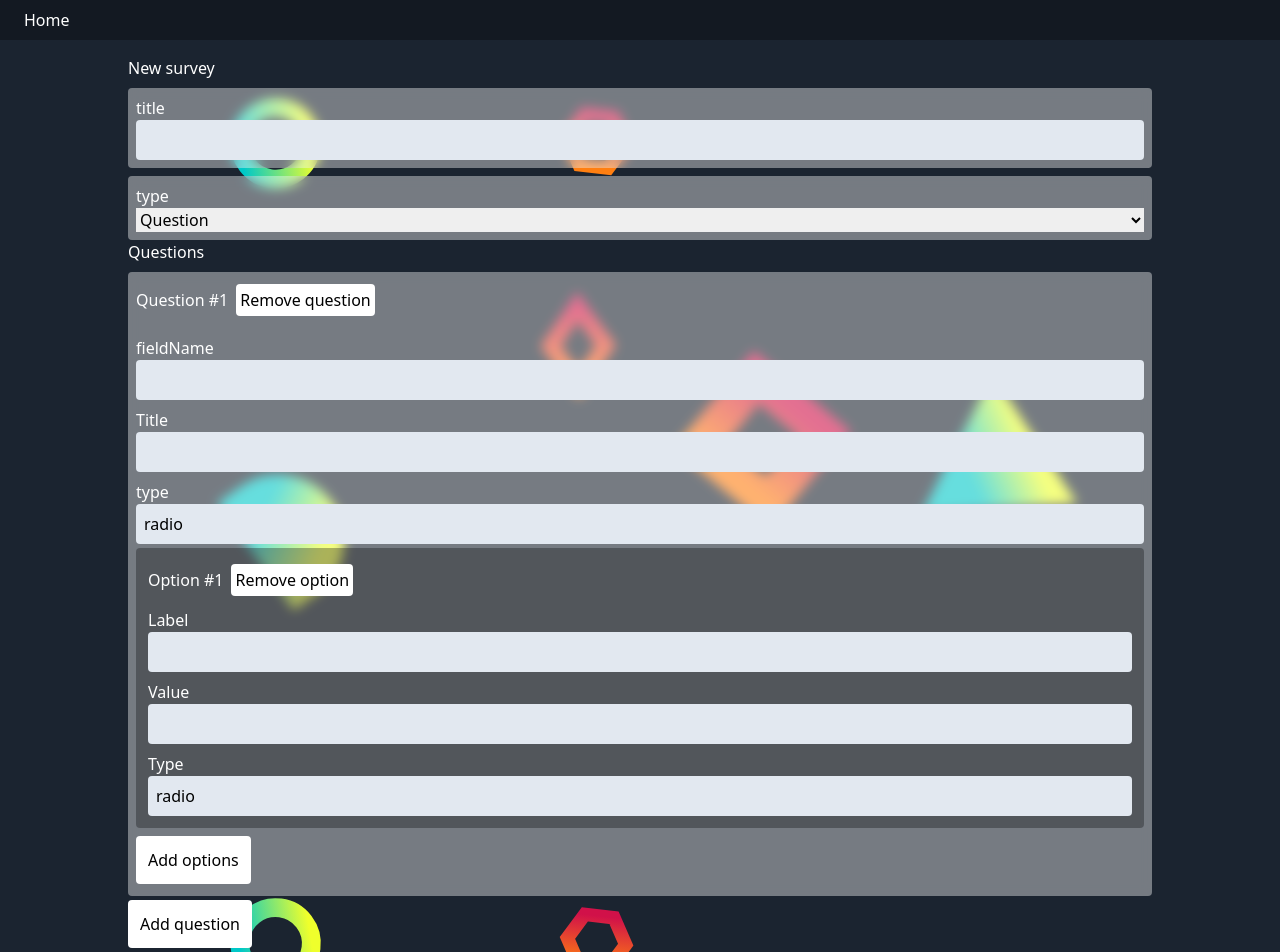
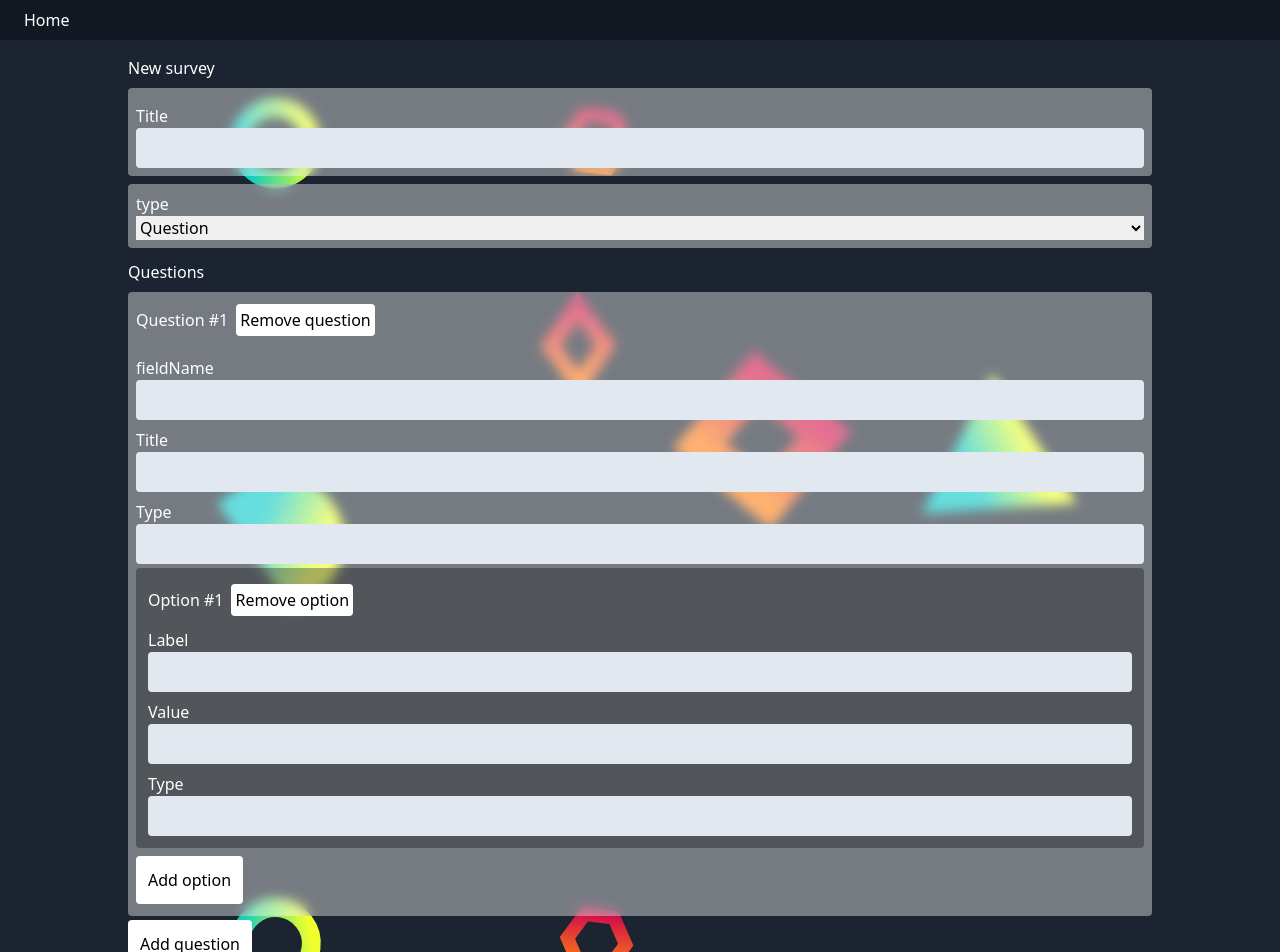
Before and after one commit to mark1yan0/survey-app, a React (Vite) app in the folder client/: page / in a window 1280 px wide. Shown: the top 952 px of the page. Built offline with nearby package versions, Linux system fonts and the light colour scheme.

Commit message:
client - refactors existing components with new form ones

```diff
--- /dev/null
+++ b/client/src/components/NewSurvey/Questions/QuestionOptions/index.tsx
@@ -0,0 +1,63 @@
+import { useFieldArray } from 'react-hook-form';
+import Input from '../../../Form/Fields/Input';
+
+const QuestionOptions: React.FC<{
+  index: number;
+  control: any;
+}> = ({ index, control }) => {
+  const { fields, append, remove } = useFieldArray({
+    name: `questions.${index}.options`,
+    control,
+  });
+  return (
+    <div>
+      {fields.map((field, idx) => (
+        <section key={field.id} className='bg-black/30 p-3 my-1 rounded'>
+          <div className='flex gap-2 items-center mb-2'>
+            <h2>Option #{idx + 1}</h2>
+            <button
+              className='bg-white text-black rounded p-1 my-1'
+              type='button'
+              onClick={() => remove(idx)}
+            >
+              Remove option
+            </button>
+          </div>
+          <Input
+            name={`questions.${index}.options.${idx}.label`}
+            label='Label'
+            required
+          />
+          {/* TODO: value should be the label? */}
+          <Input
+            name={`questions.${index}.options.${idx}.value`}
+            label='Value'
+            required
+          />
+          <Input
+            name={`questions.${index}.options.${idx}.type`}
+            label='Type'
+            required
+          />
+        </section>
+      ))}
+
+      <button
+        className='bg-white text-black rounded p-3 my-1'
+        type='button'
+        onClick={() =>
+          append({
+            fieldName: '',
+            title: '',
+            type: '',
+            options: [],
+          })
+        }
+      >
+        Add option
+      </button>
+    </div>
+  );
+};
+
+export default QuestionOptions;
--- /dev/null
+++ b/client/src/components/NewSurvey/Questions/index.tsx
@@ -0,0 +1,61 @@
+import { useFieldArray } from 'react-hook-form';
+import Input from '../../Form/Fields/Input';
+import QuestionOptions from './QuestionOptions';
+
+const Questions: React.FC<{
+  control: any;
+  register: any;
+}> = ({ control }) => {
+  const { fields, append, remove } = useFieldArray({
+    name: 'questions',
+    control,
+  });
+
+  return (
+    <>
+      {fields.map((field, index) => (
+        <section
+          key={field.id}
+          className='glass-card flex flex-col p-2 rounded mt-2'
+        >
+          <div className='flex gap-2 items-center mb-2'>
+            <h2>Question #{index + 1}</h2>
+            <button
+              className='bg-white text-black rounded p-1 my-1'
+              type='button'
+              onClick={() => remove(index)}
+            >
+              Remove question
+            </button>
+          </div>
+          {/* TODO: could be automatically calculated from title? */}
+          <Input
+            name={`questions.${index}.fieldName`}
+            label='fieldName'
+            required
+          />
+          <Input name={`questions.${index}.title`} label='Title' required />
+          <Input name={`questions.${index}.type`} label='Type' required />
+          <QuestionOptions index={index} control={control} />
+        </section>
+      ))}
+
+      <button
+        className='bg-white text-black rounded p-3 my-1'
+        type='button'
+        onClick={() =>
+          append({
+            fieldName: '',
+            title: '',
+            type: '',
+            options: [],
+          })
+        }
+      >
+        Add question
+      </button>
+    </>
+  );
+};
+
+export default Questions;
--- a/client/src/components/NewSurvey/index.tsx
+++ b/client/src/components/NewSurvey/index.tsx
@@ -1,12 +1,10 @@
-import React, { useState } from 'react';
-import { useFieldArray, useForm } from 'react-hook-form';
+import { useState } from 'react';
+import { useForm } from 'react-hook-form';
 import { NavLink } from 'react-router-dom';
-import {
-  IQuestion,
-  IQuestionOptions,
-  ISurvey,
-} from '../../lib/interfaces/questions';
-import SubmitButton from '../SubmitButton';
+import { ISurvey } from '../../lib/interfaces/questions';
+import Form from '../Form';
+import Input from '../Form/Fields/Input';
+import Questions from './Questions';
 
 const initialValues: Partial<ISurvey> = {
   title: '',
@@ -36,55 +34,47 @@ function generateSurveyLink(id: string) {
  * TODO:
  * - refactor
  * - display and can copy generated link
+ * - form validation
  * - better UI
  * - animations
  * - react query
  */
 const NewSurvey = () => {
-  // const [questions, setQuestions] = useState<IQuestion[]>([]);
   const [surveyId, setSurveyId] = useState();
-  const { handleSubmit, register, control } = useForm<ISurvey>({
+  const { register, control } = useForm<ISurvey>({
     defaultValues: initialValues,
-  });
-  const { fields, append, remove } = useFieldArray({
-    name: 'questions',
-    control,
   });
 
   function submitHandler(values: ISurvey) {
-    fetch('http://localhost:5000/survey/new', {
-      method: 'POST',
-      headers: {
-        'Content-Type': 'application/json',
-      },
-      body: JSON.stringify(values),
-    })
-      .then(res => res.json())
-      .then(data => {
-        generateSurveyLink(data.id);
-        setSurveyId(data.id);
-      });
+    console.log(values);
+    // fetch('http://localhost:5000/survey/new', {
+    //   method: 'POST',
+    //   headers: {
+    //     'Content-Type': 'application/json',
+    //   },
+    //   body: JSON.stringify(values),
+    // })
+    //   .then(res => res.json())
+    //   .then(data => {
+    //     generateSurveyLink(data.id);
+    //     setSurveyId(data.id);
+    // });
   }
 
   return (
     <>
       <h1>New survey</h1>
       {surveyId && (
-        <NavLink to={`/survey/${surveyId}`} className='text-white'>
+        <NavLink
+          to={`/survey/${surveyId}`}
+          className='text-white bg-black/30 p-2'
+        >
           Mock survey
         </NavLink>
       )}
-      <form onSubmit={handleSubmit(submitHandler)}>
+      <Form onSubmit={submitHandler} submitText='Create'>
         <div className='glass-card flex flex-col p-2 rounded mt-2'>
-          <label htmlFor='title' className='text-white'>
-            title
-          </label>
-          <input
-            className='p-2 rounded bg-slate-200'
-            type='text'
-            id='title'
-            {...register('title')}
-          />
+          <Input name='title' label='Title' required />
         </div>
         <div className='glass-card flex flex-col p-2 rounded mt-2'>
           <label htmlFor='type' className='text-white'>
@@ -95,165 +85,14 @@ const NewSurvey = () => {
           </select>
         </div>
 
-        <div>
+        <div className='mt-3'>
           <h1>Questions</h1>
 
-          {fields.map((field, index) => (
-            <section
-              key={field.id}
-              className='glass-card flex flex-col p-2 rounded mt-2'
-            >
-              <div className='flex gap-2 items-center mb-2'>
-                <h2>Question #{index + 1}</h2>
-                <button
-                  className='bg-white text-black rounded p-1 my-1'
-                  type='button'
-                  onClick={() => remove(index)}
-                >
-                  Remove question
-                </button>
-              </div>
-              <div className='flex flex-col rounded mt-2'>
-                {/* TODO: could be automatically calculated from title? */}
-                <label htmlFor='fieldName' className='text-white'>
-                  fieldName
-                </label>
-                <input
-                  className='p-2 rounded bg-slate-200'
-                  type='text'
-                  id='fieldName'
-                  {...register(`questions.${index}.fieldName`)}
-                />
-              </div>
-              <div className='flex flex-col rounded mt-2'>
-                <label htmlFor='title' className='text-white'>
-                  Title
-                </label>
-                <input
-                  className='p-2 rounded bg-slate-200'
-                  type='text'
-                  id='title'
-                  {...register(`questions.${index}.title`)}
-                />
-              </div>
-              <div className='flex flex-col rounded mt-2'>
-                <label htmlFor='type' className='text-white'>
-                  type
-                </label>
-                <input
-                  className='p-2 rounded bg-slate-200'
-                  type='text'
-                  id='type'
-                  {...register(`questions.${index}.type`)}
-                />
-              </div>
-              <QuestionOptions
-                index={index}
-                control={control}
-                register={register}
-              />
-            </section>
-          ))}
+          <Questions control={control} register={register} />
         </div>
-
-        <button
-          className='bg-white text-black rounded p-3 my-1'
-          type='button'
-          onClick={() =>
-            append({
-              fieldName: '',
-              title: '',
-              type: '',
-              options: [],
-            })
-          }
-        >
-          Add question
-        </button>
-
-        <br />
-        <SubmitButton text='Crea' />
-      </form>
+      </Form>
     </>
   );
 };
 
 export default NewSurvey;
-
-const QuestionOptions: React.FC<{
-  index: number;
-  control: any;
-  register: any;
-}> = ({ index, control, register }) => {
-  const { fields, append, remove } = useFieldArray({
-    name: `questions.${index}.options`,
-    control,
-  });
-  return (
-    <div>
-      {fields.map((field, idx) => (
-        <section key={field.id} className='bg-black/30 p-3 my-1 rounded'>
-          <div className='flex gap-2 items-center mb-2'>
-            <h2>Option #{idx + 1}</h2>
-            <button
-              className='bg-white text-black rounded p-1 my-1'
-              type='button'
-              onClick={() => remove(idx)}
-            >
-              Remove option
-            </button>
-          </div>
-          <div className='flex flex-col rounded mt-2'>
-            <label htmlFor='label' className='text-white'>
-              Label
-            </label>
-            <input
-              className='p-2 rounded bg-slate-200'
-              type='text'
-              id='label'
-              {...register(`questions.${index}.options.${idx}.label`)}
-            />
-          </div>
-          {/* TODO: value should be the label? */}
-          <div className='flex flex-col rounded mt-2'>
-            <label htmlFor='value' className='text-white'>
-              Value
-            </label>
-            <input
-              className='p-2 rounded bg-slate-200'
-              type='text'
-              id='value'
-              {...register(`questions.${index}.options.${idx}.value`)}
-            />
-          </div>
-          <div className='flex flex-col rounded mt-2'>
-            <label htmlFor='type' className='text-white'>
-              Type
-            </label>
-            <input
-              className='p-2 rounded bg-slate-200'
-              type='text'
-              id='type'
-              {...register(`questions.${index}.options.${idx}.type`)}
-            />
-          </div>
-        </section>
-      ))}
-
-      <button
-        className='bg-white text-black rounded p-3 my-1'
-        type='button'
-        onClick={() =>
-          append({
-            fieldName: '',
-            title: '',
-            type: '',
-            options: [],
-          })
-        }
-      >
-        Add options
-      </button>
-    </div>
-  );
-};
--- a/client/src/components/Survey/SurveyQuestion/index.tsx
+++ b/client/src/components/Survey/SurveyQuestion/index.tsx
@@ -1,7 +1,8 @@
 import { useFormContext } from 'react-hook-form';
 import { IQuestion } from '../../../lib/interfaces/questions';
-import { motion, AnimatePresence } from 'framer-motion';
+import { motion } from 'framer-motion';
 import RadioInput from '../../Form/Fields/Radio';
+import ErrorMessage from '../../Form/ErrorMessage';
 
 // TODO: options should have types
 const SurveyQuestion: React.FC<IQuestion> = ({
@@ -29,18 +30,7 @@ const SurveyQuestion: React.FC<IQuestion> = ({
           />
         ))}
       </div>
-      <AnimatePresence>
-        {errors[fieldName] && (
-          <motion.p
-            initial={{ height: 0 }}
-            animate={{ height: 16 }}
-            exit={{ height: 0 }}
-            className='text-xs text-red-700 overflow-hidden'
-          >
-            Field is required
-          </motion.p>
-        )}
-      </AnimatePresence>
+      <ErrorMessage errors={errors} fieldName={fieldName} />
     </motion.div>
   );
 };
```
